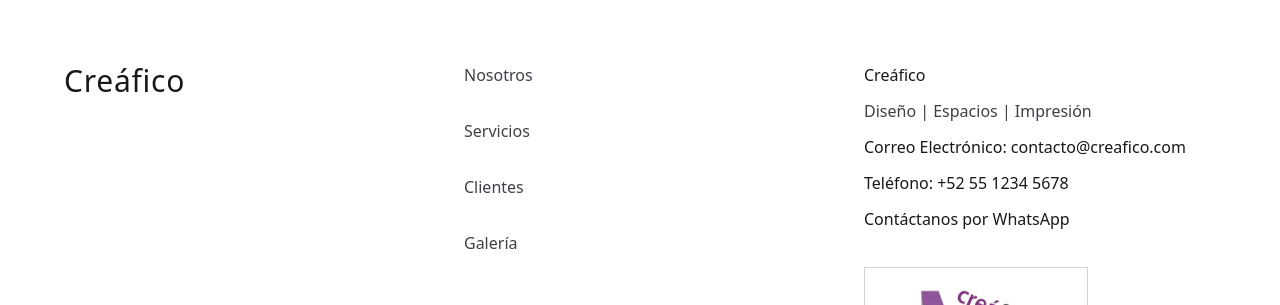
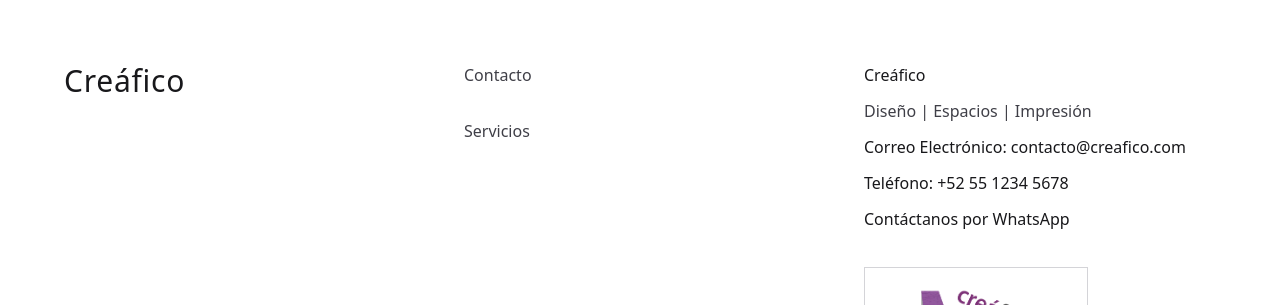
Before and after one commit to lalodsi/creafico, a Next.js app: page /contact in a window 1280 px wide. Shown: the part 2169-2474 px from the top of the page. Built offline with nearby package versions, Linux system fonts and the light colour scheme.

Commit message:
feat: last changes before deploy

```diff
--- a/src/app/(app)/contact/page.tsx
+++ b/src/app/(app)/contact/page.tsx
@@ -90,18 +90,21 @@ export default function ContactPage() {
 
             <div className="grid sm:grid-cols-3 gap-6 w-full">
               <ContactCard
+                href="tel:+525512345678"
                 icon="📞"
                 title="Teléfono"
                 value="+52 55 1234 5678"
               />
 
               <ContactCard
+                href="mailto:contacto@creafico.com"
                 icon="✉️"
                 title="Correo Electrónico"
                 value="contacto@creafico.com"
               />
 
               <ContactCard
+                href="https://wa.me/525512345678"
                 icon="💬"
                 title="WhatsApp"
                 value="+52 55 1234 5678"
@@ -144,19 +147,22 @@ export default function ContactPage() {
   );
 }
 
-type ContactCardProps = {
-  icon: string;
+interface ContactCardProps {
+  icon: React.ReactNode;
   title: string;
   value: string;
-};
+  href: string;
+}
 
 function ContactCard({
   icon,
   title,
   value,
+  href,
 }: ContactCardProps) {
   return (
-    <div
+    <a
+      href={href}
       className="
         border
         border-zinc-300
@@ -168,6 +174,9 @@ function ContactCard({
         flex-col
         items-center
         justify-center
+        cursor-pointer
+        hover:bg-zinc-50
+        transition
       "
     >
       <div className="text-5xl mb-6">
@@ -181,6 +190,6 @@ function ContactCard({
       <p className="text-sm text-zinc-500">
         {value}
       </p>
-    </div>
+    </a>
   );
 }
--- a/src/app/(app)/page.tsx
+++ b/src/app/(app)/page.tsx
@@ -16,10 +16,10 @@ export default function Home() {
         <div className="grid lg:grid-cols-2 gap-16 items-center">
           <div className="relative w-full aspect-square max-w-md mx-auto">
             <Image
-              src="/nosotros.jpg"
+              src="/Logo.png"
               alt="Nosotros"
               fill
-              className="object-cover"
+              className="object-contain"
             />
           </div>
 
--- a/src/components/Footer.tsx
+++ b/src/components/Footer.tsx
@@ -16,10 +16,10 @@ export function Footer() {
 
           <nav className="flex flex-col items-center lg:items-start gap-8 text-zinc-700">
             <Link
-              href="/about"
+              href="/contact"
               className="hover:text-black transition"
             >
-              Nosotros
+              Contacto
             </Link>
 
             <Link
@@ -27,20 +27,6 @@ export function Footer() {
               className="hover:text-black transition"
             >
               Servicios
-            </Link>
-
-            <Link
-              href="/clients"
-              className="hover:text-black transition"
-            >
-              Clientes
-            </Link>
-
-            <Link
-              href="/gallery"
-              className="hover:text-black transition"
-            >
-              Galería
             </Link>
           </nav>
 
```
